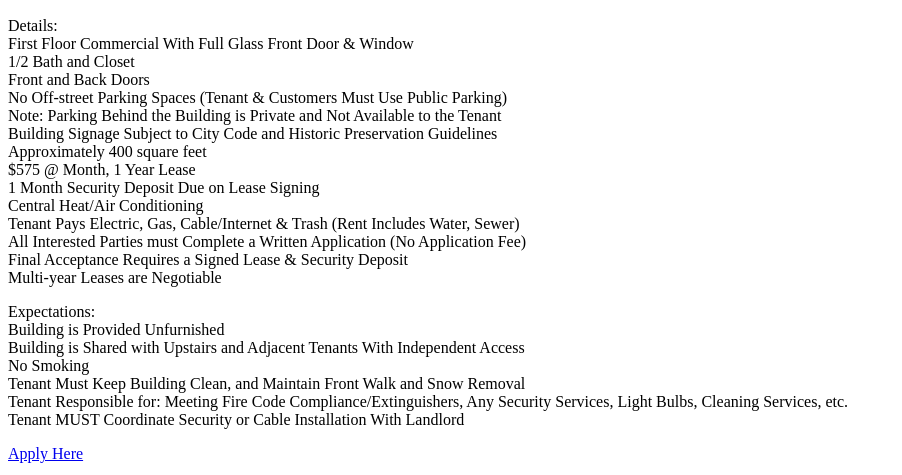
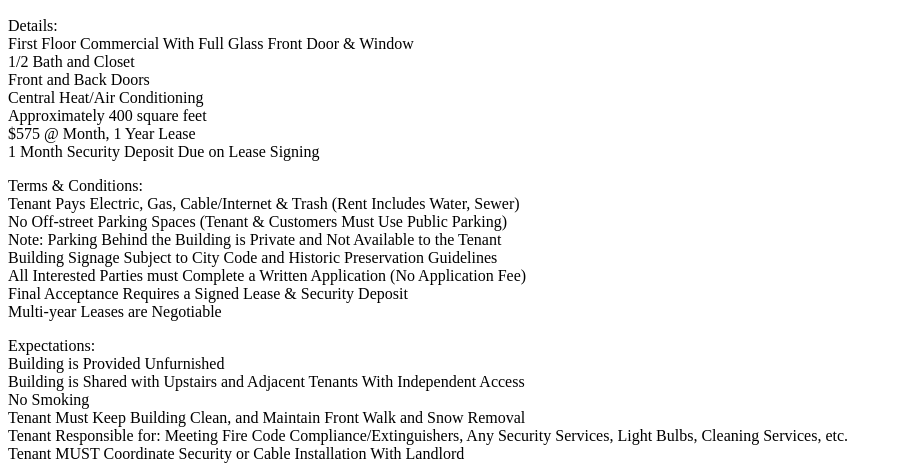
Before and after one commit to kfgreen/13-Waterloo, a plain HTML site: page index.html in a window 1280 px wide. Shown: the part 61-536 px from the top of the page, without its empty margins (0-902 px from the left). Drawn offline with Linux system fonts and the light colour scheme.

Commit message:
Update index.html

```diff
--- a/index.html
+++ b/index.html
@@ -11,14 +11,16 @@ Details:<br>
 First Floor Commercial With Full Glass Front Door & Window<br>
 1/2 Bath and Closet<br>
 Front and Back Doors<br>
+Central Heat/Air Conditioning<br>
+Approximately 400 square feet<br>
+$575 @ Month, 1 Year Lease<br>
+1 Month Security Deposit Due on Lease Signing<br>
+</p><p>
+Terms & Conditions:<br>
+Tenant Pays Electric, Gas, Cable/Internet & Trash (Rent Includes Water, Sewer)<br>
 No Off-street Parking Spaces (Tenant & Customers Must Use Public Parking)<br>
 Note: Parking Behind the Building is Private and Not Available to the Tenant<br>
 Building Signage Subject to City Code and Historic Preservation Guidelines<br>
-Approximately 400 square feet<br>
-$575 @ Month, 1 Year Lease<br>
-1 Month Security Deposit Due on Lease Signing<br>
-Central Heat/Air Conditioning<br>
-Tenant Pays Electric, Gas, Cable/Internet & Trash (Rent Includes Water, Sewer)<br>
 All Interested Parties must Complete a Written Application (No Application Fee)<br>
 Final Acceptance Requires a Signed Lease & Security Deposit<br>
 Multi-year Leases are Negotiable<br>
```
